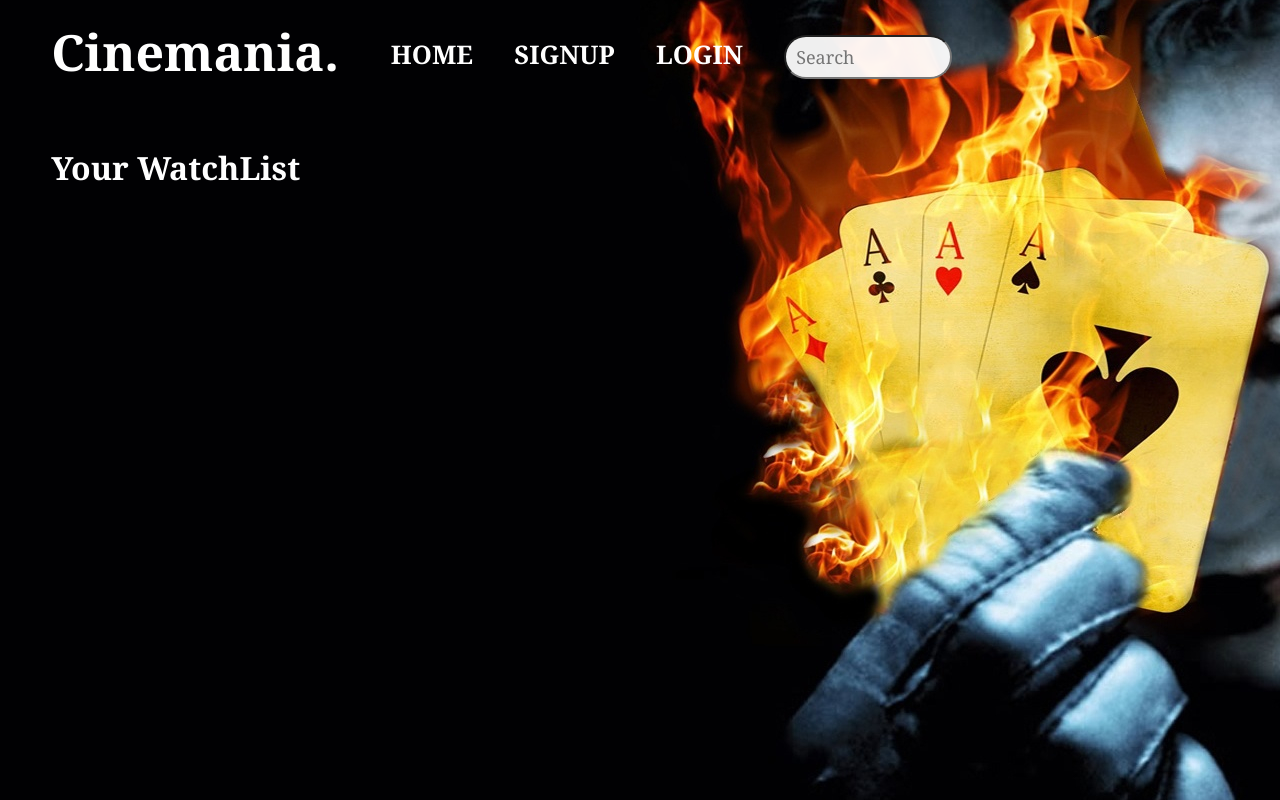
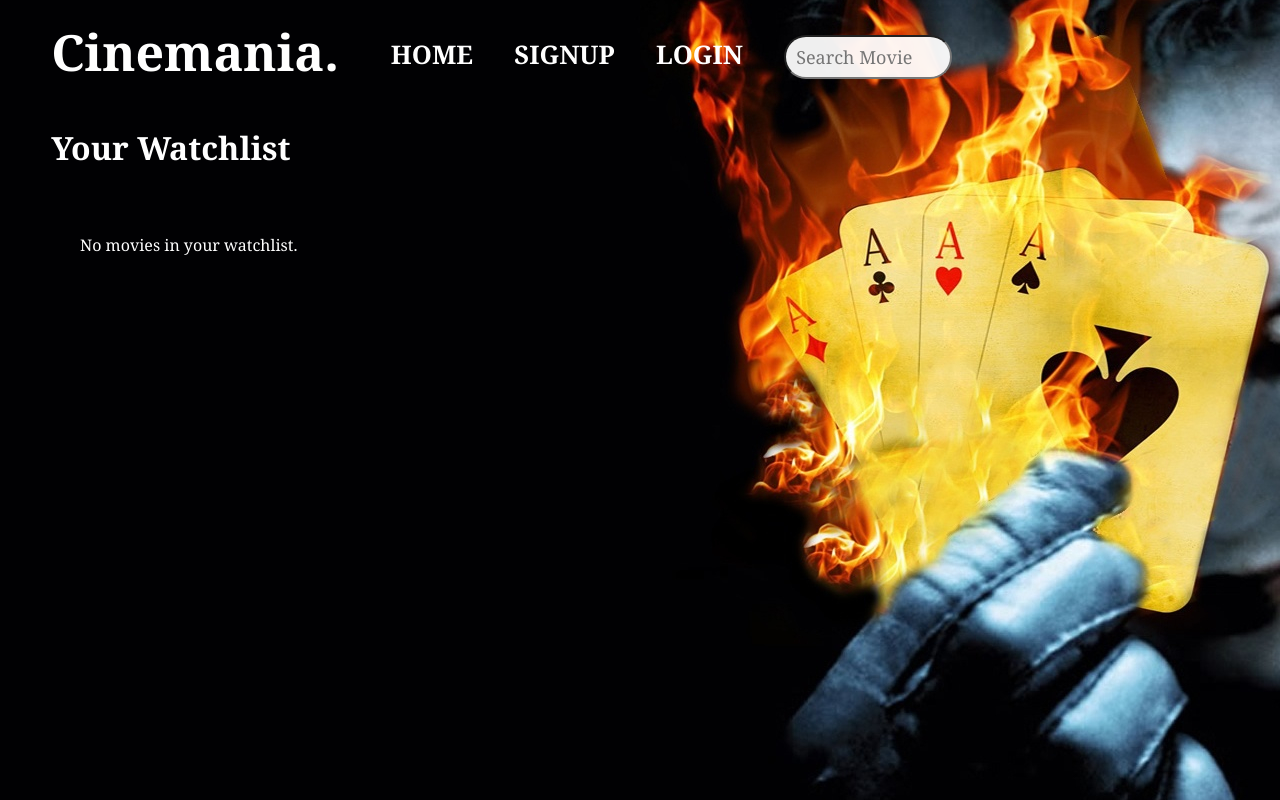
Before and after one commit to shuchitachawla2909/Movie-Review-System, a Django app: template itw2/users/templates/users/watchlist.html in a window 1280 px wide. Run offline with Django 3.2, Linux system fonts and the light colour scheme; the template is opened without the code that fills it, so the values that code supplies are empty.

Commit message:
watchlist

```diff
--- a/itw2/blog/static/style.css
+++ b/itw2/blog/static/style.css
@@ -113,7 +113,7 @@ input{
     position: absolute;
     width: 80%;
     height: 80vh;
-    background-color: rgb(255, 255, 255);
+    background-color: rgba(255, 255, 255, 0.87);
     top: 15%;
     left: 10%;
     display: block;
@@ -155,3 +155,9 @@ h2{
     margin: 3%;
     margin-left: 5%;
 }
+
+
+
+.content{
+    margin-top: 40px;
+}
--- a/itw2/blog/templates/blog/base.html
+++ b/itw2/blog/templates/blog/base.html
@@ -43,8 +43,7 @@
 
                 {% endif %}
                 <form method="get" action="/search">
-                    <span id="item"><input name="query" id="query" type="text" placeholder="Search" width="50"></span>
-                    <!-- <button type="submit" id="searchbtn"></button> -->
+                    <span id="item"><input name="query" id="query" type="text" placeholder="Search Movie" width="50"></span>
                 </form>
             </span>
         </nav>
--- a/itw2/blog/urls.py
+++ b/itw2/blog/urls.py
@@ -9,5 +9,6 @@ urlpatterns = [
     path('reviews/<int:pk>/update/', ReviewUpdateView.as_view(), name='update-review'),
     path('reviews/<int:pk>/delete/', ReviewDeleteView.as_view(), name='delete-review'),
     path('reviews/<int:pk>/', views.review, name='movie-review'),
-    path('search', views.search, name='search')
+    path('search', views.search, name='search'),
+    path('movie/<int:movie_id>/toggle_watchlist/', views.toggle_watchlist, name='toggle_watchlist'),
 ]
--- a/itw2/users/templates/users/watchlist.html
+++ b/itw2/users/templates/users/watchlist.html
@@ -1,17 +1,100 @@
 {% extends "blog/base.html" %}
 
 {% block styling %}
-<style>
-    h1{
-        position: absolute;
-        top: 15%;
-        color: white;
-    }
-</style>
+    <style>
+        .head {
+            display: flex;
+            padding-top: 100px;
+            justify-content: flex-start;
+            align-items: flex-start;
+            margin-top: 0;
+        }
+
+        .watchlistheading {
+            color: white;
+            font-size: 2rem;
+        }
+
+        .watchlist-container {
+            display: flex;
+            justify-content: flex-start;
+            gap: 30px;
+            margin-top: 20px;
+            overflow-x: auto;
+            padding-bottom: 10px;
+            padding-left: 80px;
+        }
+
+        .wl_poster {
+            width: 16vw;
+            height: 40vh;
+            border-radius: 5px;
+            box-shadow: 0 4px 8px 0 rgba(0, 0, 0, 0.5), 0 6px 20px 0 rgba(0, 0, 0, 0.5);
+            transition: transform 0.2s;
+        }
+
+        .wl_poster:hover {
+            transform: scale(1.05);
+        }
+
+        .movie-item {
+            color: white;
+            text-align: center;
+            margin-top: 10px;
+        }
+
+        ul {
+            list-style: none;
+            padding: 0;
+            display: flex;
+        }
+
+        ul li {
+            display: flex;
+            flex-direction: column;
+            align-items: center;
+        }
+
+        ul li div {
+            margin-top: 15px;
+            font-size: 1.5rem;
+        }
+
+        ul li a {
+            color: white;
+            text-decoration: none;
+            font-size: 1.2rem;
+        }
+
+        ul li a:hover {
+            color: #ccc;
+        }
+
+        .no-movies {
+            color: white;
+            text-align: center;
+            margin-top: 20px;
+        }
+    </style>
 {% endblock styling %}
 
 {% block content %}
-
-<h1>Your WatchList</h1>
-
+<div class="head">
+    <h2 class="watchlistheading">Your Watchlist</h2>
+</div>
+<div class="watchlist-container">
+    <ul>
+        {% for item in watchlist_movies %}
+        <li class="movie-item">
+            <img class="wl_poster" src="{{ item.movie.image.url }}" alt="{{ item.movie.title }} Poster">
+            <div>{{ item.movie.title }}</div>
+            <a href="{% url 'movie-detail' pk=item.movie.id %}">View</a>
+            <br>
+            <a href="{% url 'toggle_watchlist' movie_id=item.movie.id %}">Remove</a>
+        </li>
+        {% empty %}
+        <li class="no-movies">No movies in your watchlist.</li>
+        {% endfor %}
+    </ul>
+</div>
 {% endblock content %}
--- a/itw2/users/urls.py
+++ b/itw2/users/urls.py
@@ -3,8 +3,5 @@ from . import views
 
 urlpatterns = [
     path('', views.profile, name='profile'),
-    path('watchlist/', views.watchlist, name='watchlist'),
-    path('watchlist/add/', views.addWatchlist, name='watchlist-add'),
-    path('watchlist/update/', views.updateWatchlist, name='update-watchlist'),
-    path('watchlist/delete/', views.deleteWatchlist, name='delete-watchlist'),
+    path('watchlist/', views.Watchlist, name='watchlist')
 ]
```
Also changed, not shown: itw2/blog/templates/blog/home.html (+7 -4 lines), itw2/blog/templates/blog/movie_detail.html (+40 -3 lines), itw2/blog/views.py (+19 -0 lines), itw2/users/models.py (+13 -0 lines), itw2/users/templates/users/profile.html (+16 -8 lines), itw2/users/views.py (+5 -15 lines), itw2/db.sqlite3, itw2/users/migrations/0004_watchlist.py (added).
